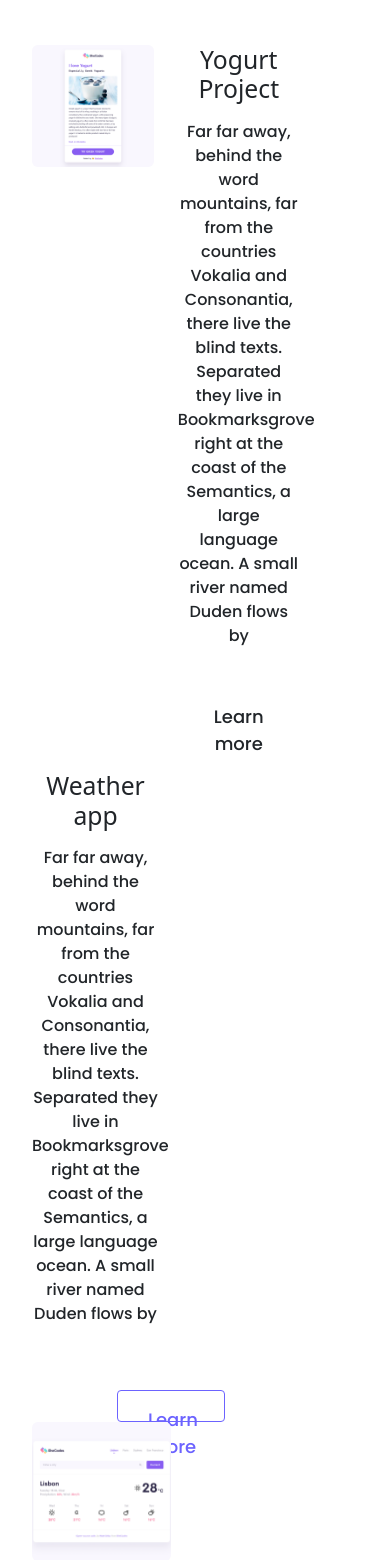
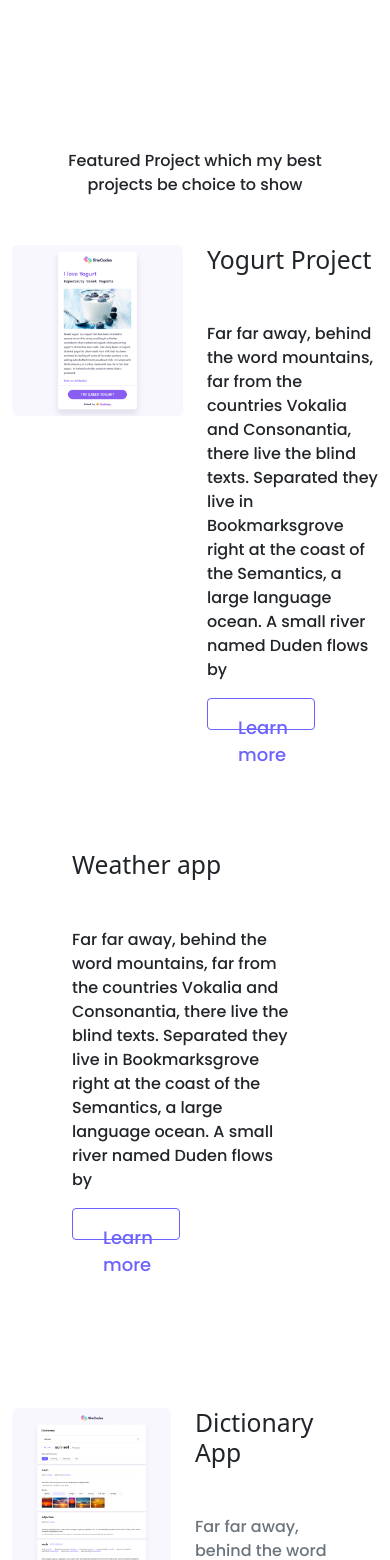
Before and after one commit to igukova/portfolio1, a plain HTML site: page index.html in a window 390 px wide. Shown: the part 440-2000 px from the top of the page. Drawn offline with nearby package versions, Linux system fonts and the light colour scheme.

Commit message:
corrected by index

```diff
--- a/index.html
+++ b/index.html
@@ -27,57 +27,56 @@
   <div class="hello">
     <p>👋 Hello, I am</p>
     <h1>Patricia Pereira</h1>
-    <h2>Front-end developer based in Portugal</h2>
+    <h2 class="mb-5">Front-end developer based in Portugal</h2>
     <div>
       <a href="#" class="btn btn-branding">Contact me</a>
+    </div>
+  </div>
 
-  </div>
-  <div>
       <p class="text-center m-5">
         Featured Project which my best projects be choice to show
       </p>
+</div>
        <div class="container">
-          <div class="row">
-             <div class="col-5">
+          <div class="row mb-5">
+             <div class="col">
                <img src="images/yogurt.png" class="img-fluid rounded" />
              </div>
-             <div class="col-5">
-               <h2 class="mb-3">Yogurt Project</h2>
+             <div class="col">
+               <h2 class="mb-5">Yogurt Project</h2>
                <p>
                  Far far away, behind the word mountains, far from the countries Vokalia and Consonantia, there live the blind texts. Separated they live in Bookmarksgrove right at the coast of the Semantics, a large language ocean. A small river named Duden flows by
                </p>
-             <div class="mt-5">
-             <a href="#" class="btn">Learn more</a>
-             </div>
+
+             <a href="#" class="btn btn-branding-outline">Learn more</a>
+
            </div>
-           <div class="row">
-             <div class="row mt-5">
-               <div class="col-6">
-                  <h2 class="mb-3">Weather app</h2>
+           <div class="row mb-5">
+             <div class="col">
+               <div class="project-desciption">
+                  <h2 class="mb-5">Weather app</h2>
                   <p>
                    Far far away, behind the word mountains, far from the countries Vokalia and Consonantia, there live the blind texts. Separated they live in Bookmarksgrove right at the coast of the Semantics, a large language ocean. A small river named Duden flows by
                   </p>
+                   <a href="#" class="btn btn-branding-outline">Learn more</a>
                 </div>
-                <div class="mt-5">
-                   <a href="#" class="btn btn-branding-outline">Learn more</a>
-                 </div>
                </div>
-                <div class="col-6">
+                <div class="col d-none d-lg-block">
                   <img src="images/weather.png" class="img-fluid rounded" />
                 </div>
             </div>
-      <div class="row mt-5">
-        <div class="col-6">
+      <div class="row mb-5">
+        <div class="col">
           <img src="images/dictionary.png" class="img-fluid rounded" />
         </div>
-        <div class="col-6">
-          <h2 class="mb-3">Dictionary App</h2>
-          <p>
+        <div class="col">
+          <h2 class="mb-5">Dictionary App</h2>
+          <p class="mb-5 text-muted">
             Far far away, behind the word mountains, far from the countries Vokalia and Consonantia, there live the blind texts. Separated they live in Bookmarksgrove right at the coast of the Semantics, a large language ocean. A small river named Duden flows by
           </p>
-          <div class="mt-5">
-            <a href="#" class="btn">Learn more</a>
-          </div>
+
+            <a href="#" class="btn btn-branding-outline">Learn more</a>
+
         </div>
       </div>
     </div>
--- a/styles.css
+++ b/styles.css
@@ -49,3 +49,6 @@ p {
   line-height: 27px;
   padding: 15px 30px;
 }
+.project-desciption {
+  padding: 120px 60px;
+}
```
